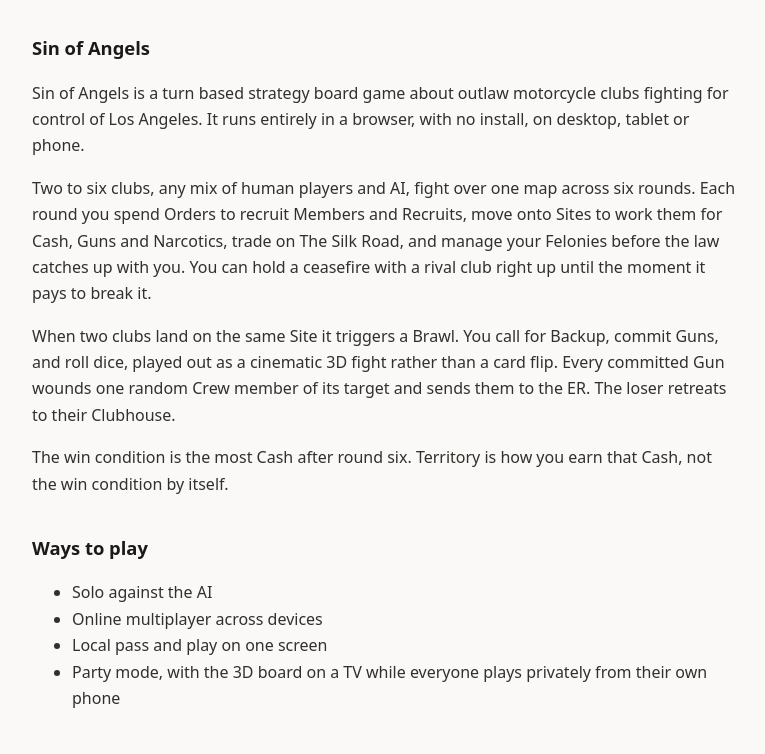
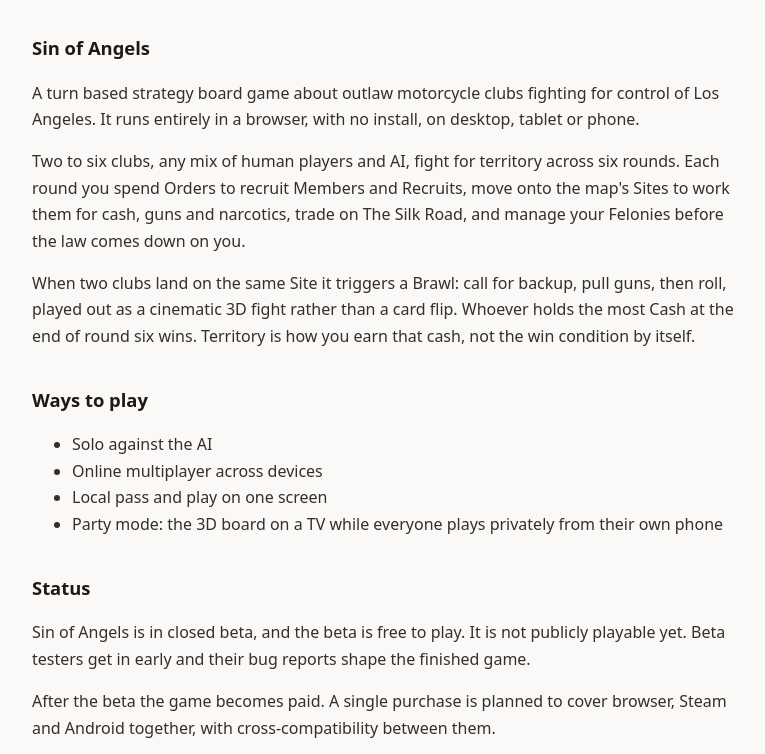
Before and after one commit to crimedigital/crimedigital.github.io, a plain HTML site: page index.html in a window 1280 px wide. Shown: the part 126-880 px from the top of the page, without its empty margins (256-1021 px from the left). Drawn offline with Linux system fonts and the light colour scheme.

Commit message:
Update index.html

```diff
--- a/index.html
+++ b/index.html
@@ -19,25 +19,20 @@
 <body>
 <h1>CRIME Digital</h1>
 <p class="sub">A two person game studio. Zach Forbes and Greg Nagel.</p>
-
 <h2>Sin of Angels</h2>
-<p>Sin of Angels is a turn based strategy board game about outlaw motorcycle clubs fighting for control of Los Angeles. It runs entirely in a browser, with no install, on desktop, tablet or phone.</p>
-<p>Two to six clubs, any mix of human players and AI, fight over one map across six rounds. Each round you spend Orders to recruit Members and Recruits, move onto Sites to work them for Cash, Guns and Narcotics, trade on The Silk Road, and manage your Felonies before the law catches up with you. You can hold a ceasefire with a rival club right up until the moment it pays to break it.</p>
-<p>When two clubs land on the same Site it triggers a Brawl. You call for Backup, commit Guns, and roll dice, played out as a cinematic 3D fight rather than a card flip. Every committed Gun wounds one random Crew member of its target and sends them to the ER. The loser retreats to their Clubhouse.</p>
-<p>The win condition is the most Cash after round six. Territory is how you earn that Cash, not the win condition by itself.</p>
-
+<p>A turn based strategy board game about outlaw motorcycle clubs fighting for control of Los Angeles. It runs entirely in a browser, with no install, on desktop, tablet or phone.</p>
+<p>Two to six clubs, any mix of human players and AI, fight for territory across six rounds. Each round you spend Orders to recruit Members and Recruits, move onto the map's Sites to work them for cash, guns and narcotics, trade on The Silk Road, and manage your Felonies before the law comes down on you.</p>
+<p>When two clubs land on the same Site it triggers a Brawl: call for backup, pull guns, then roll, played out as a cinematic 3D fight rather than a card flip. Whoever holds the most Cash at the end of round six wins. Territory is how you earn that cash, not the win condition by itself.</p>
 <h2>Ways to play</h2>
 <ul>
 <li>Solo against the AI</li>
 <li>Online multiplayer across devices</li>
 <li>Local pass and play on one screen</li>
-<li>Party mode, with the 3D board on a TV while everyone plays privately from their own phone</li>
+<li>Party mode: the 3D board on a TV while everyone plays privately from their own phone</li>
 </ul>
-
 <h2>Status</h2>
-<p>Sin of Angels is free and currently in closed beta. It is not publicly playable yet. Beta testers get in before release, and their bug reports shape the finished game.</p>
+<p>Sin of Angels is in closed beta, and the beta is free to play. It is not publicly playable yet. Beta testers get in early and their bug reports shape the finished game.</p>
+<p>After the beta the game becomes paid. A single purchase is planned to cover browser, Steam and Android together, with cross-compatibility between them.</p>
 <p><a class="cta" href="https://soa-game.com">Request Beta Access at soa-game.com</a></p>
-
-<footer>CRIME Digital. Contact: <a href="https://soa-game.com">soa-game.com</a></footer>
 </body>
 </html>
```
